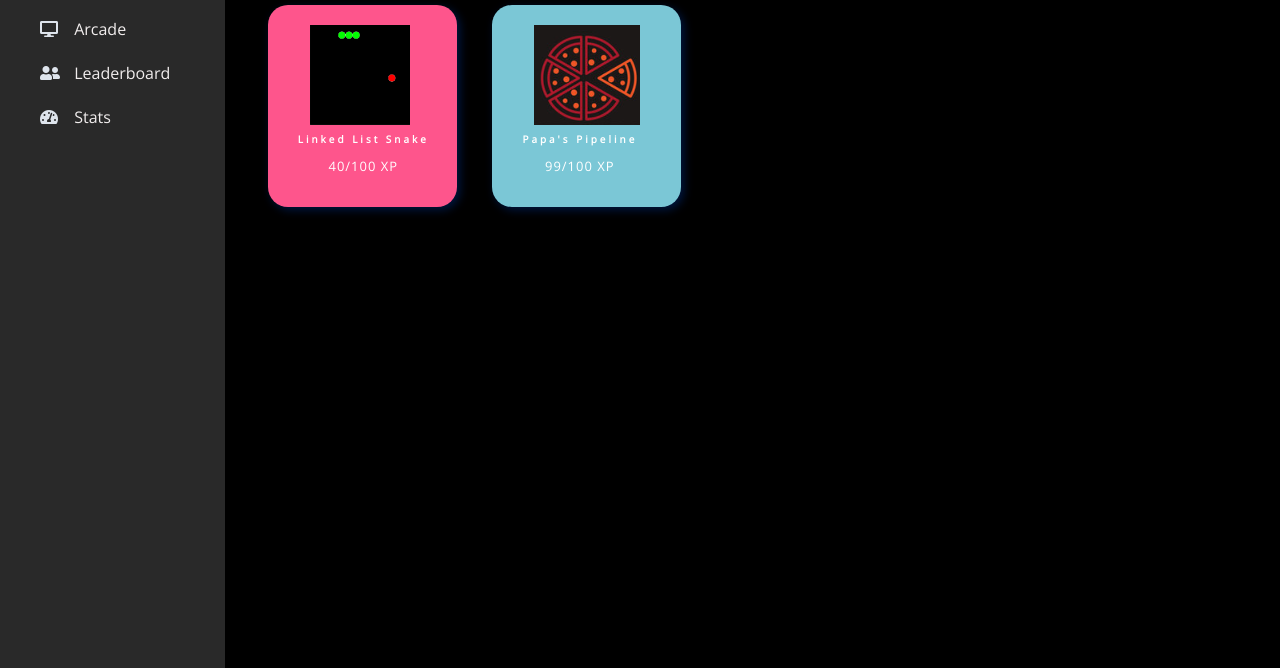
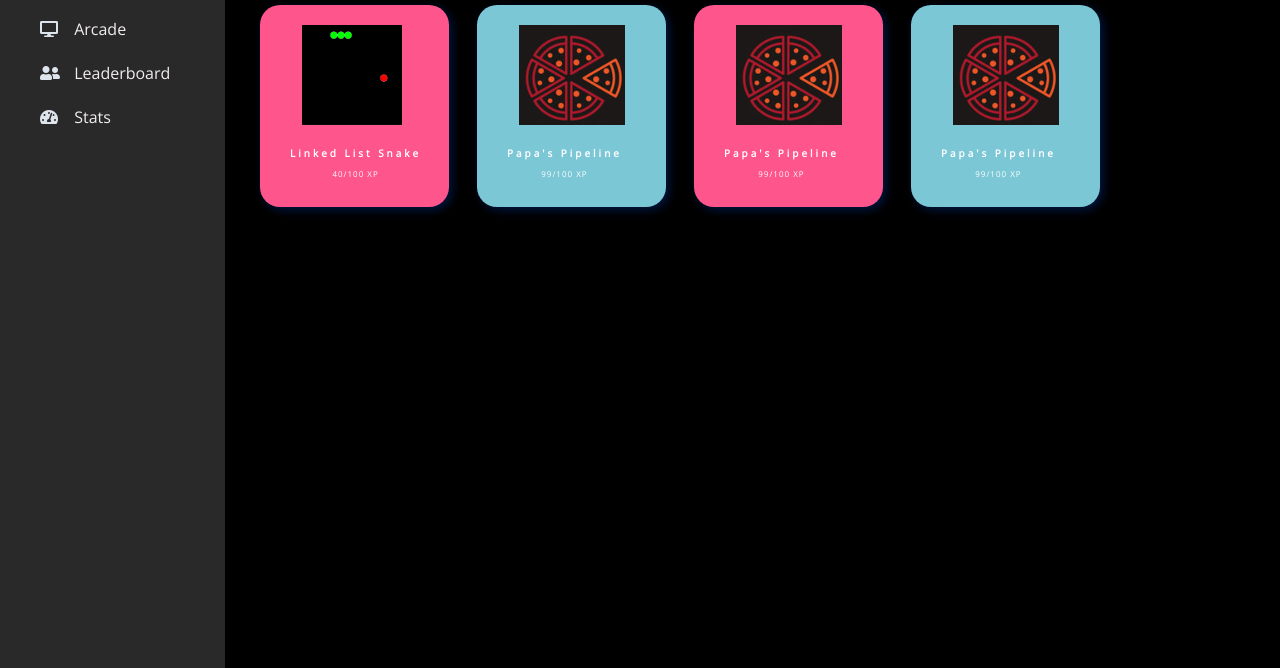
Before and after one commit to Emily-Yue/WiCSHacks2023, a plain HTML site: page index.html in a window 1280 px wide. Shown: the part 132-800 px from the top of the page. Drawn offline with nearby package versions, Linux system fonts and the light colour scheme.

Commit message:
added more boxes

```diff
--- a/index.html
+++ b/index.html
@@ -62,7 +62,6 @@
                             <h2 class="topic-heading">Linked List Snake</h2>
                             <h2 class="topic">40/100 XP</h2>
                         </div>
-
                     </div>
 
                     <div class="box box2">
@@ -72,9 +71,26 @@
                             <h2 class="topic-heading">Papa's Pipeline</h2>
                             <h2 class="topic">99/100 XP</h2>
                         </div>
+                    </div>
 
+                    <div class="box box3">
+                        <img src= "pizzagame.png"
+                            alt="Views">
+                        <div class="text">
+                            <h2 class="topic-heading">Papa's Pipeline</h2>
+                            <h2 class="topic">99/100 XP</h2>
+                        </div>
+                    </div>
 
+                    <div class="box box4">
+                        <img src= "pizzagame.png"
+                            alt="Views">
+                        <div class="text">
+                            <h2 class="topic-heading">Papa's Pipeline</h2>
+                            <h2 class="topic">99/100 XP</h2>
+                        </div>
                     </div>
+
                 </div>
 
 
--- a/styles.css
+++ b/styles.css
@@ -171,7 +171,7 @@ body{
     margin-left: 10px;
 }
 .topic {
-    font-size: 13px;
+    font-size: 8px;
     font-weight: 400;
     letter-spacing: 1px;
 }
```
